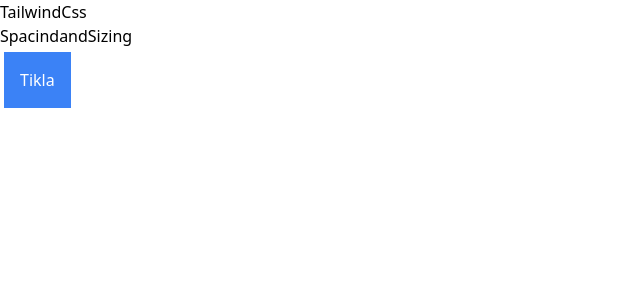
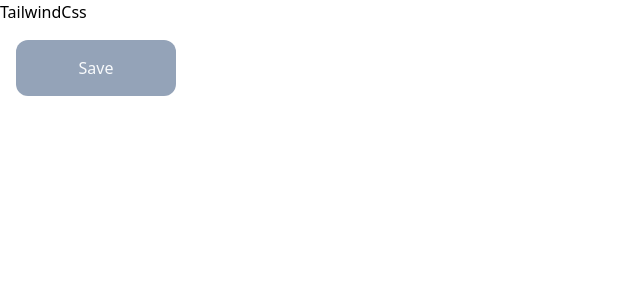
Before and after one commit to rngnnn/RC-19-tailwindcss, a React (Create React App) app: page / in a window 1280 px wide. Shown: the top 300 px of the page, without its empty margins (0-640 px from the left). Built offline with nearby package versions, Linux system fonts and the light colour scheme.

Commit message:
Hover of tailwinds

```diff
--- a/src/App.js
+++ b/src/App.js
@@ -1,3 +1,4 @@
+import HoverandFocus from "./components/HoverandFocus";
 import SpacingandSizing from "./components/SpacingandSizing";
 import Typography from "./components/Typography";
 
@@ -7,7 +8,8 @@
     <div>
       TailwindCss
       {/* <Typography/> */}
-      <SpacingandSizing/>
+      {/* <SpacingandSizing/> */}
+      <HoverandFocus/>
     </div>
   );
 }
--- /dev/null
+++ b/src/components/HoverandFocus.jsx
@@ -0,0 +1,11 @@
+import React from 'react'
+
+const HoverandFocus = () => {
+  return (
+    <div>
+      <button className='w-40 bg-slate-400 p-4 m-4 text-slate-50 hover:bg-red-200 hover:shadow-lg rounded-xl hover:text-slate-700' >Save</button>
+    </div>
+  )
+}
+
+export default HoverandFocus
--- a/src/components/SpacingandSizing.jsx
+++ b/src/components/SpacingandSizing.jsx
@@ -3,12 +3,25 @@
 const SpacingandSizing = () => {
   return (
     <div>
-      <h3>SpacindandSizing</h3>
+      <h3>SpacingandSizing</h3>
       <div>
-        <button className='bg-blue-500 text-white m-1 p-4' >Tikla</button>
+        <button className="bg-blue-500 text-white m-1 p-4">Tıkla</button>
+        <button className="bg-blue-500 text-white ml-1 p-4">Tıkla</button>
+        <button className="bg-blue-500 text-white mr-1 p-4">Tıkla</button>
+        <button className="bg-blue-500 text-white mx-1 my-2 px-4 py-2">
+          Tıkla
+        </button>
+      </div>
+      <div>
+        <button className="bg-blue-500 text-white m-1 p-4 border border-red-500 rounded-md">Tıkla</button>
+        <button className="bg-blue-500 text-white ml-1 p-4 border-[4px] border-red-500 rounded-[1rem]">Tıkla</button>
+        <button className="bg-blue-500 text-white m-1 p-4 w-20 h-20 rounded-[50%]">Tıkla</button>
+        <button className="bg-blue-500 text-white mx-1 my-2 px-4 py-2 hover:bg-slate-700">
+          Tıkla
+        </button>
       </div>
     </div>
-  )
+  );
 }
 
 export default SpacingandSizing
```
